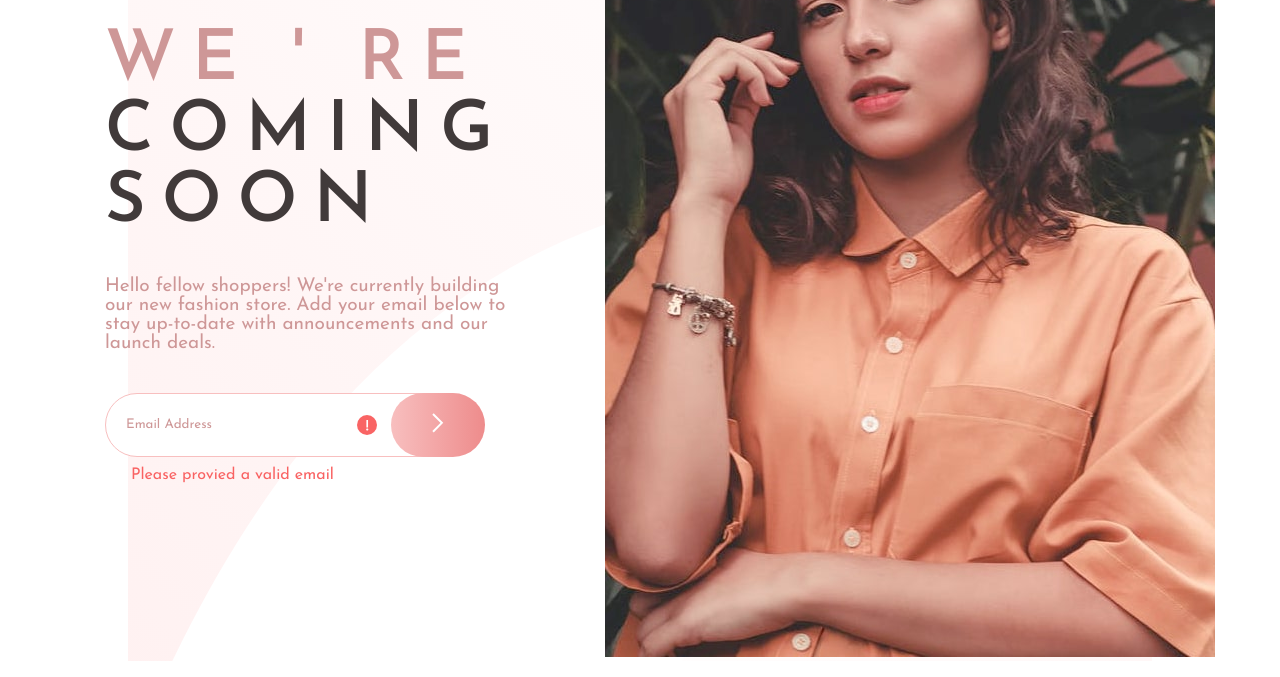
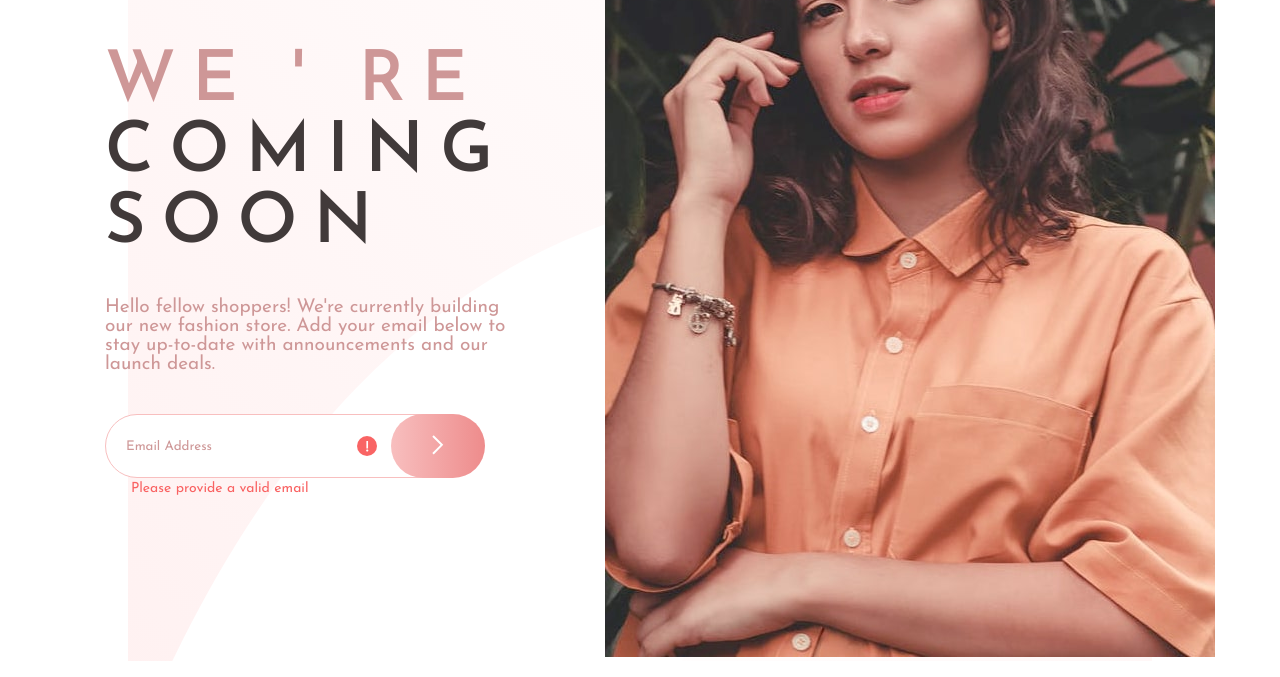
Before and after one commit to ViniciusBraznick/FontEndMentorChallenge_BaseApparelComingSoonPage, a plain HTML site: page index.html in a window 1280 px wide. Both pictures are taken after a click on the button 437 px from the left and 547 px from the top of the page. Shown: the part 123-800 px from the top of the page. Drawn offline with Linux system fonts and the light colour scheme.

Commit message:
Desktop version complete

```diff
--- a/index.html
+++ b/index.html
@@ -34,7 +34,7 @@
                     <input id="email" type="email" name="" placeholder="Email Address">
 
                     <div class="error">
-                        <img  src="images/icon-error.svg">
+                        <img id="erro"  src="images/icon-error.svg">
                     </div>
 
                     <button onclick="validaEmail()"><img src="images/icon-arrow.svg"></button>
@@ -42,9 +42,9 @@
 
                 </div>
 
-                <!-- <div class="texto_erro">
-                    <p>Teste de texto longo</p>
-                </div>  -->
+                <div id="textErro" class="texto_erro">
+                    <p>Please provide a valid email</p>
+                </div>
             </div>
 
             <div class="foto">
--- a/script_input.js
+++ b/script_input.js
@@ -1,11 +1,13 @@
 function validaEmail() {
     email = document.getElementById('email').value
 
-    if(email.length > 0){
-       if(email.search("@") != -1 && email.search(".com") != -1){
+       if(email.search("@") != -1 && email.search(".com") != -1 && email.length > 5){
             console.log('emial valido')
+            document.getElementById('email').value = ""
+            document.getElementById("erro").style.display = "none"
+            document.getElementById("textErro").style.display = "none"
        } else{
-            console.log('email invalido')
+            document.getElementById("erro").style.display = "block"
+            document.getElementById("textErro").style.display = "block"
        }
-    }
 }
--- a/stylesheet.css
+++ b/stylesheet.css
@@ -137,26 +137,26 @@ p{
     border-color: hsl(0, 93%, 68%);
 }
 
-button:active{
+button:hover{
     box-shadow: -5px 5px 30px gray;
 }
 
-.error img{
+#erro{
     width: 20px;
     height: 20px;
-    display: block;
+    display: none;
 }
 
 .texto_erro{
-    color: hsl(0, 93%, 68%);
-    display: block;
+    position: relative;
+    margin: -25px 26px;
 }
 
-.texto_principal::after{
-    content: "Please provied a valid email";
-    font-size: 16px;
-    display: block;
-    position: relative;
-    margin: 10px 26px;
+#textErro{
+    display: none;
+}
+
+.texto_erro p {
+    font-size: 14px;
     color: hsl(0, 93%, 68%);
 }
```
